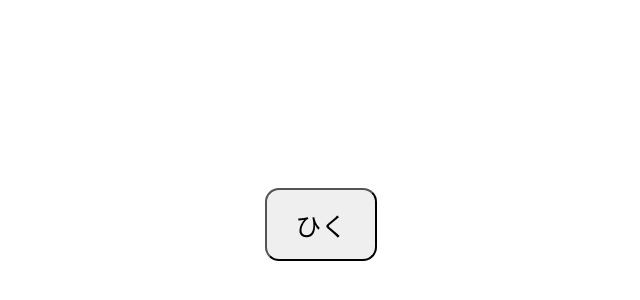
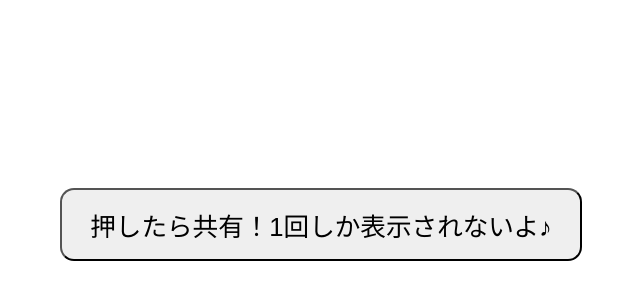
Before and after one commit to guuguruaasu-ship-it/random_ask, a plain HTML site: page index.html in a window 1280 px wide. Shown: the part 188-488 px from the top of the page, without its empty margins (319-959 px from the left). Drawn offline with Linux system fonts and the light colour scheme.

Commit message:
Update index.html

```diff
--- a/index.html
+++ b/index.html
@@ -36,7 +36,7 @@
 </head>
 <body>
 
-<button onclick="pick()">ひく</button>
+<button onclick="pick()">押したら共有！1回しか表示されないよ♪</button>
 <div id="result"></div>
 
 <script>
```
